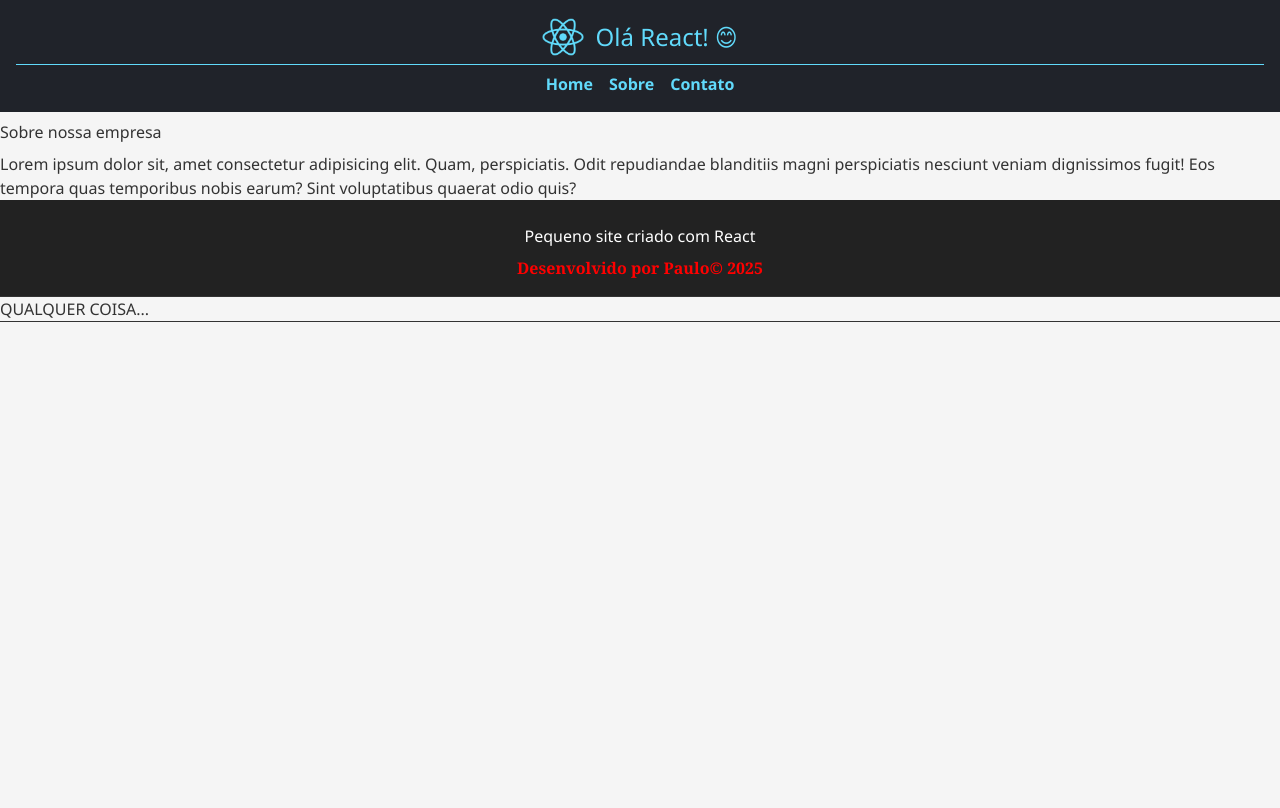
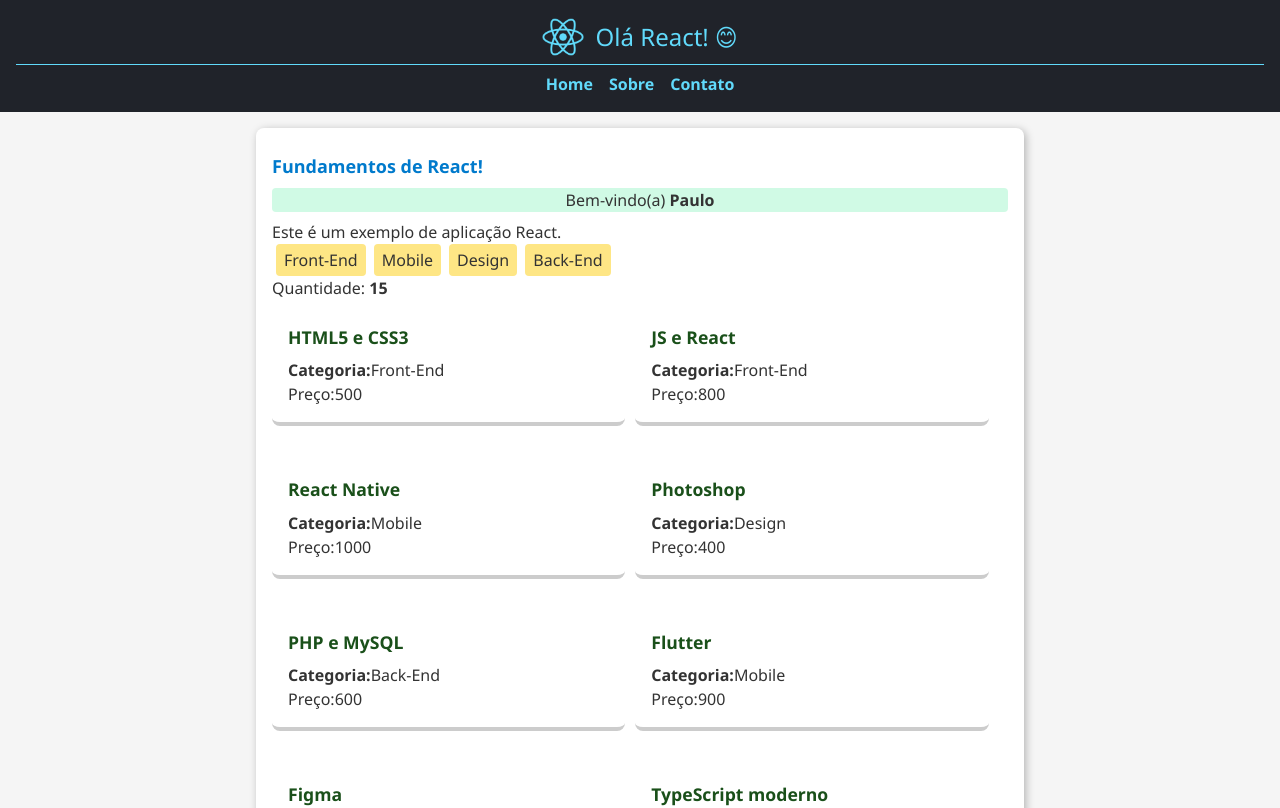
Before and after one commit to PauloHenrique00-tech/react-fundamentos, a React (Vite) app: page /sobre in a window 1280 px wide. Shown: the top 808 px of the page. Built offline with nearby package versions, Linux system fonts and the light colour scheme.

Commit message:
Adiciona Routas

```diff
--- a/src/App.tsx
+++ b/src/App.tsx
@@ -1,21 +1,19 @@
-import { Route, Routes } from "react-router-dom";
 import Cabecalho from "./components/Cabecalho/Cabecalho";
+import Conteudo from "./components/Conteudo/Conteudo";
 import Rodape from "./components/Rodape/Rodape";
-import Home from "./pages/Home";
-import Sobre from "./pages/Sobre";
-import Contato from "./pages/Contato";
 
 export default function App() {
+  // Comentário de uma linha
+  /* Comentário de múltiplas linhas */
   return (
     <>
       <Cabecalho />
 
-      <Routes>
-        <Route path="/" element={<Home />} />
-        <Route path="/sobre" element={<Sobre />}></Route>
-        <Route path="/contato" element={<Contato />}></Route>
-      </Routes>
+      {/* Comentários no meio do JSX, normal ficarem entre {} */}
+      {/* Ao usar outros elementos HTML no JSX, é importante
+      envolver tudo em único <> </> (Fragmento React) */}
 
+      <Conteudo />
       <Rodape />
     </>
   );
```
